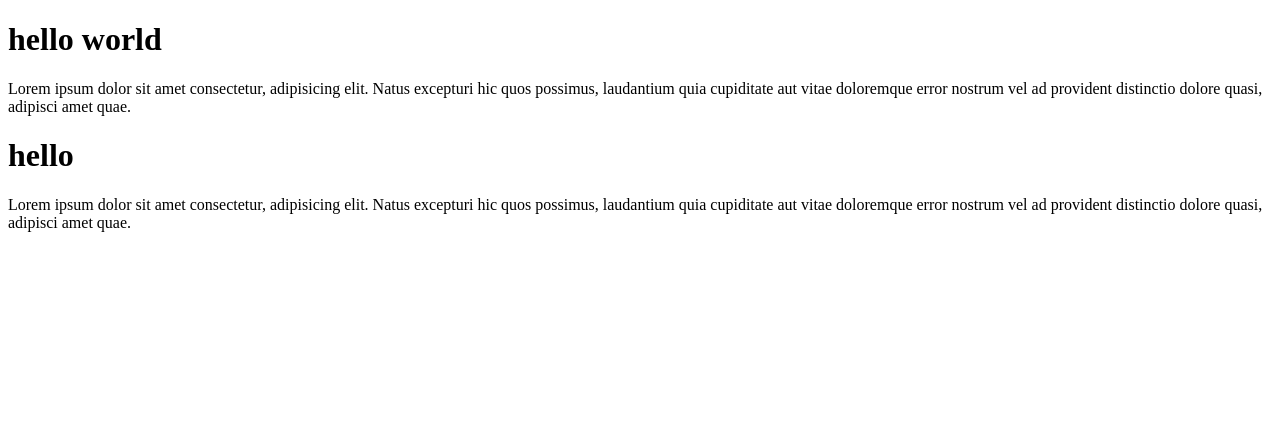
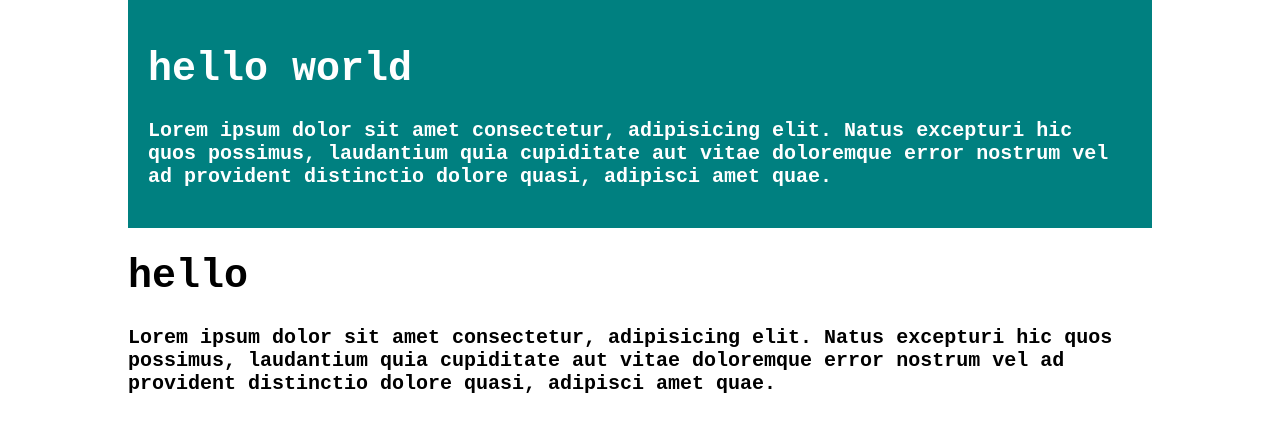
Before and after one commit to hyxfish27/IDESign, a plain HTML site: page exmple.html in a window 1280 px wide. Drawn offline with Linux system fonts and the light colour scheme.

Commit message:
modified css

```diff
--- a/aaa.css
+++ b/aaa.css
@@ -0,0 +1,23 @@
+html {
+    box-sizing: border-box;
+}
+
+body {
+    margin: 0;
+    min-height: 100vh;
+    font-family: 'Trebuchet MS', 'Lucida Sans Unicode', 'Lucida Grande', 'Lucida Sans', Arial, sans-serif;
+    /* font-size: 20px;
+    font-weight: bolder; */
+    font: bolder 20px 'Courier New', Courier, monospace;
+}
+
+.container {
+    width: 80%;
+    margin: auto;
+}
+
+.box1 {
+    color: #fff;
+    background-color: teal;
+    padding: 20px;
+}
--- a/style.css
+++ b/style.css
@@ -8,22 +8,19 @@ body {
     display: flex;
     align-items: center;
     justify-content: center;
+    font-family: 'Trebuchet MS', 'Lucida Sans Unicode', 'Lucida Grande', 'Lucida Sans', Arial, sans-serif;
     text-align: center;
 }
 
 .container {
     width: auto;
-    max-width: 900px;
-    display: block;
+    max-width: 800px;
     text-align: center;
-    /*justify-content: center;*/
 }
 
 .image-div {
-    max-width: 500px;
-    display: flex;
-    flex-direction: column;
-    align-items: stretch;
+    width: 60%;
+    height: auto;
 }
 
 .image-div img {
```
Also changed, not shown: index.html (+7 -16 lines).
